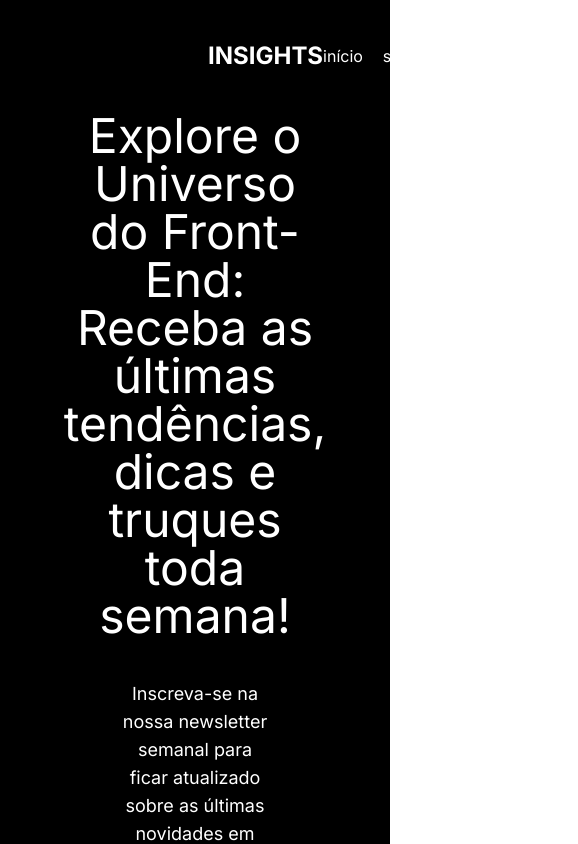
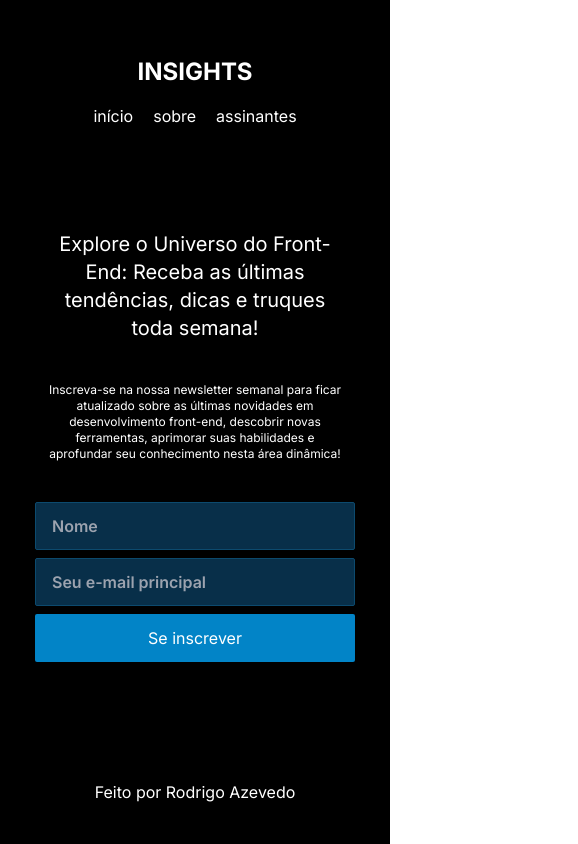
Before and after one commit to RodrigoAzvdd/Newsletter-NextJS, a Next.js app in the folder newsletter-nextjs/: page / in a window 390 px wide. Shown: the top 844 px of the page, 578 px wide, since content can reach past the window. Built offline with nearby package versions, Linux system fonts and the light colour scheme.

Commit message:
update main page

```diff
--- a/newsletter-nextjs/package.json
+++ b/newsletter-nextjs/package.json
@@ -9,11 +9,13 @@
     "lint": "next lint"
   },
   "dependencies": {
+    "@heroicons/react": "^2.1.1",
     "@types/node": "20.6.2",
     "@types/react": "18.2.21",
     "@types/react-dom": "18.2.7",
     "autoprefixer": "10.4.15",
     "axios": "^1.5.0",
+    "bootstrap-icons": "^1.11.3",
     "eslint": "8.49.0",
     "eslint-config-next": "13.4.19",
     "mysql2": "^3.6.1",
--- a/newsletter-nextjs/src/app/page.tsx
+++ b/newsletter-nextjs/src/app/page.tsx
@@ -3,10 +3,10 @@ import SuccessToast from "@/components/SuccessToast";
 
 export default async function Home() {
   return (
-    <main className="flex flex-col gap-10 flex-1 items-center justify-center px-48">
-      <section className="text-white text-5xl text-center xl:text-5xl lg:text-4xl md:text-3xl">
+    <main className="flex flex-col gap-10 flex-1 items-center justify-center px-12 lg:px-48">
+      <section className="text-white text-center xl:text-5xl lg:text-4xl md:text-3xl sm:text-2xl text-xl">
         Explore o Universo do Front-End: Receba as últimas tendências, dicas e truques toda semana!</section>
-      <section className="text-white text-lg text-center xl:text-lg lg:text-base md:text-sm">
+      <section className="text-white text-center xl:text-lg lg:text-base md:text-sm text-xs">
         Inscreva-se na nossa newsletter semanal para ficar atualizado sobre as últimas novidades em desenvolvimento front-end, descobrir novas ferramentas, aprimorar suas habilidades e aprofundar seu conhecimento nesta área dinâmica!
       </section>
       <Form />
--- a/newsletter-nextjs/src/components/Form.tsx
+++ b/newsletter-nextjs/src/components/Form.tsx
@@ -28,7 +28,7 @@ const Form = () => {
 
     return (
         <>
-            <form className="flex justify-center items-center gap-2 md:flex-col lg:flex-row">
+            <form className="flex-col flex justify-center items-center gap-2 xl:flex-row lg:flex-row md:flex-col sm:flex-col">
                 <input
                     ref={nameInput}
                     type="text"
@@ -77,7 +77,7 @@ const Form = () => {
                     hover:bg-sky-800
                     transition
                     duration-150
-                    md:w-full
+                    w-full
                     lg:w-auto
                 `}
                     onClick={e => {
--- a/newsletter-nextjs/src/components/Navbar.tsx
+++ b/newsletter-nextjs/src/components/Navbar.tsx
@@ -1,8 +1,10 @@
+'use client'
+
 import Link from "next/link"
 
 const Navbar = () => {
     return (
-        <nav className="flex h-16 justify-between items-center py-14 px-52">
+        <nav className="flex flex-col gap-4 sm:flex-row h-16 justify-between items-center pb-24 pt-14 px-14 lg:px-52">
             <Link href={'/'} className="text-white font-bold text-2xl">INSIGHTS</Link>
             <div className="flex gap-5">
                 <Link href={'/'} className="text-white text-base hover:text-gray-500 transition">início</Link>
```
Also changed, not shown: 1 other file (tests, documents, lock files or other folders).
